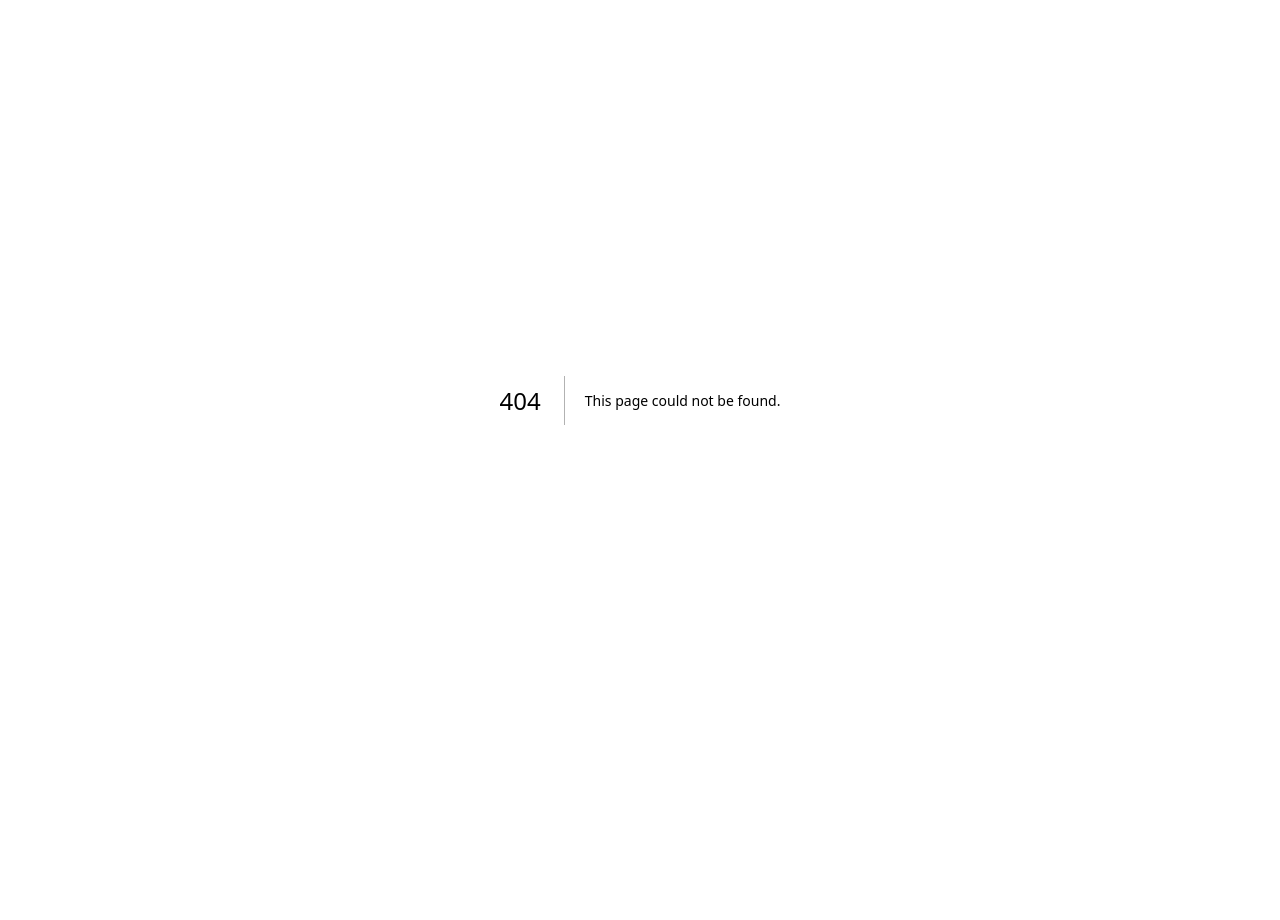
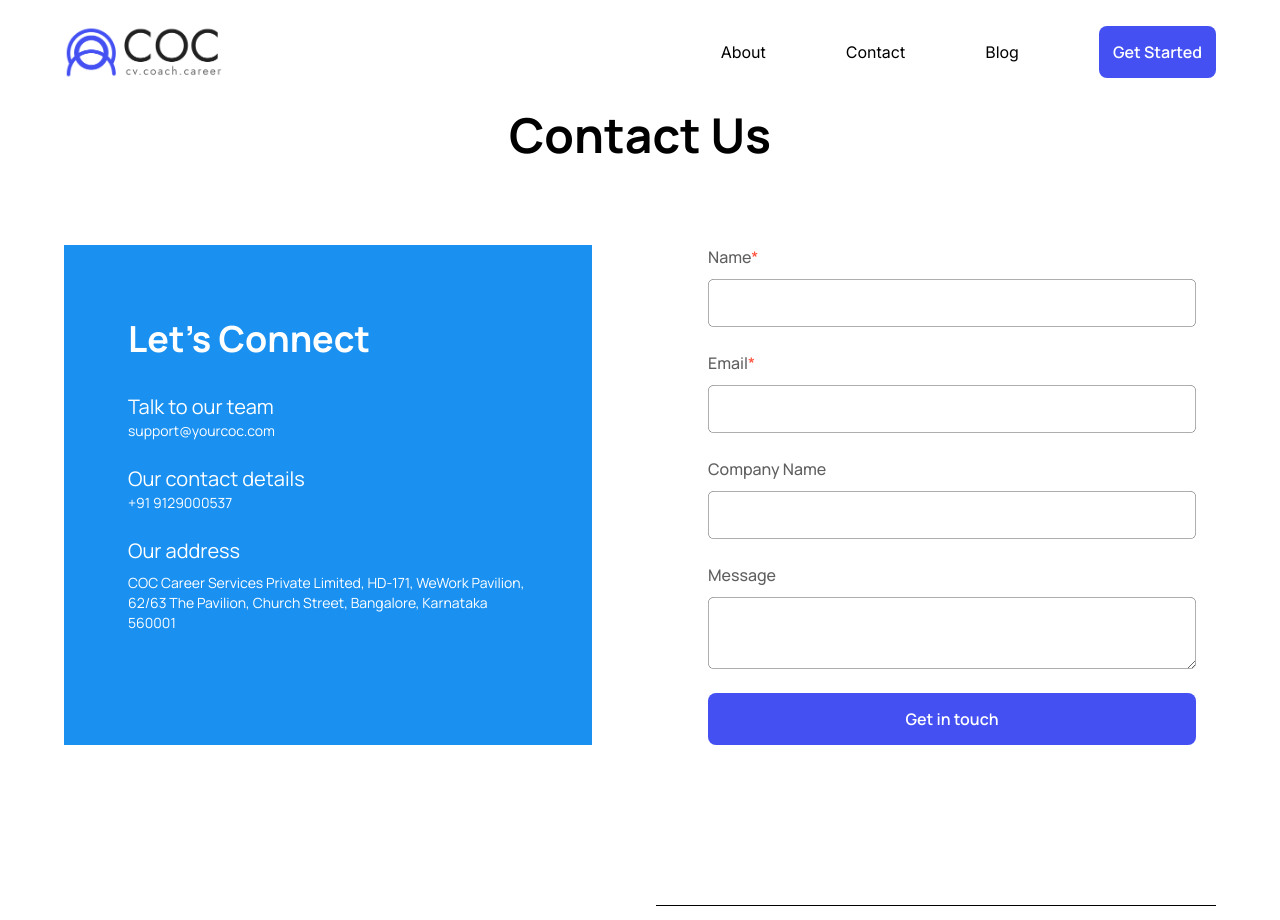
Before and after one commit to ayush-seth/cv-on-click, a Next.js app: page /contact in a window 1280 px wide. Before the commit this address had no page. Shown: the top 920 px of the page. Before the commit the page ends 800 px from the top, so only its background shows below. Built offline with nearby package versions, Linux system fonts and the light colour scheme.

Commit message:
add contact page and fix logo size

```diff
--- /dev/null
+++ b/app/contact/page.tsx
@@ -0,0 +1,55 @@
+import { FAQSection } from "@/app/(root)/components/faq-section";
+import { Footer } from "@/components/footer";
+import { Button } from "@/components/ui/button";
+import { Input } from "@/components/ui/input";
+import { Textarea } from "@/components/ui/textarea";
+import { Typography } from "@/components/ui/typography";
+import { TypographyH1 } from "@/components/ui/typography-h1";
+import { TypographyH2 } from "@/components/ui/typography-h2";
+import { Banner } from "../(root)/components/banner";
+import { Header } from "../(root)/components/header";
+
+export default function ContactUs() {
+  return (
+    <>
+      <Header />
+      <TypographyH1 className="text-center">Contact Us</TypographyH1>
+      <div className="mt-12 lg:container lg:mt-20 lg:grid lg:grid-cols-2 lg:gap-24">
+        <div className="space-y-6 bg-[#1a91f0] p-16 text-white lg:mx-0">
+          <TypographyH2>Let&apos;s Connect</TypographyH2>
+          <div>
+            <Typography className="text-xl">Talk to our team</Typography>
+            <Typography className="text-sm">
+              <a href="mailto:support@yourcoc.com">support@yourcoc.com</a>
+            </Typography>
+          </div>
+          <div>
+            <Typography className="text-xl">Our contact details</Typography>
+            <Typography className="text-sm">
+              <a href="tel:support@yourcoc.com">+91 9129000537</a>
+            </Typography>
+          </div>
+          <div>
+            <Typography className="text-xl">Our address</Typography>
+            <Typography className="mt-2 text-sm">
+              COC Career Services Private Limited, HD-171, WeWork Pavilion,
+              62/63 The Pavilion, Church Street, Bangalore, Karnataka 560001
+            </Typography>
+          </div>
+        </div>
+        <form className="mt-16 space-y-6 px-5 lg:m-0">
+          <Input label="Name" type="text" required />
+          <Input label="Email" type="email" required />
+          <Input label="Company Name" type="text" />
+          <Textarea label="Message" />
+          <Button className="w-full">Get in touch</Button>
+        </form>
+      </div>
+      <div className="container">
+        <FAQSection />
+      </div>
+      <Banner />
+      <Footer />
+    </>
+  );
+}
--- a/components/footer.tsx
+++ b/components/footer.tsx
@@ -22,7 +22,7 @@ export function Footer() {
         </div>
       </div>
       <div className="flex flex-col gap-14 bg-blue-600 py-8 pl-6 text-white md:grid md:grid-cols-3 md:justify-between">
-        <Logo variant="white" />
+        <Logo variant="white" className="w-32 lg:w-40" />
         <div className="flex flex-col gap-8 md:flex-row md:justify-center">
           <Link href="/about">About us</Link>
           <Link href="/contact">Contact us</Link>
--- a/components/mobile-header.tsx
+++ b/components/mobile-header.tsx
@@ -39,7 +39,7 @@ export function MobileHeader({ nav }: MobileHeaderProps) {
             >
               <Dialog.Panel className="w-full overflow-y-auto bg-sidebar">
                 <div className="flex justify-between p-6">
-                  <Logo />
+                  <Logo className="w-32" />
                   <button type="button" onClick={() => setSidebarOpen(false)}>
                     <IconX />
                   </button>
@@ -68,7 +68,7 @@ export function MobileHeader({ nav }: MobileHeaderProps) {
       </Transition.Root>
 
       <div className="top-0 z-40 flex items-center justify-between bg-white p-6 lg:hidden">
-        <Logo />
+        <Logo className="w-32" />
         <button type="button" onClick={() => setSidebarOpen(true)}>
           <IconMenu2 />
         </button>
--- a/components/ui/logo.tsx
+++ b/components/ui/logo.tsx
@@ -1,19 +1,21 @@
 import blackLogo from "@/app/(root)/assets/logo-black.png";
 import whiteLogo from "@/app/(root)/assets/logo-white.svg";
+import { cn } from "@/lib/utils";
 import Image from "next/image";
 import Link from "next/link";
 
 type LogoProps = {
+  className?: string;
   variant?: "black" | "white";
 };
 
-export function Logo({ variant }: LogoProps) {
+export function Logo({ variant, className }: LogoProps) {
   return (
     <Link href="/">
       <Image
         src={variant === "white" ? whiteLogo : blackLogo}
         alt=""
-        width={150}
+        className={cn("w-40", className)}
       />
     </Link>
   );
--- /dev/null
+++ b/components/ui/typography.tsx
@@ -0,0 +1,23 @@
+import { cn } from "@/lib/utils";
+import { FC, HTMLAttributes } from "react";
+
+type TypographyProps = {} & HTMLAttributes<HTMLSpanElement>;
+
+export const Typography: FC<TypographyProps> = ({
+  children,
+  className,
+  ...rest
+}) => {
+  return (
+    <p
+      className={cn(
+        "font-manrope",
+
+        className,
+      )}
+      {...rest}
+    >
+      {children}
+    </p>
+  );
+};
```
